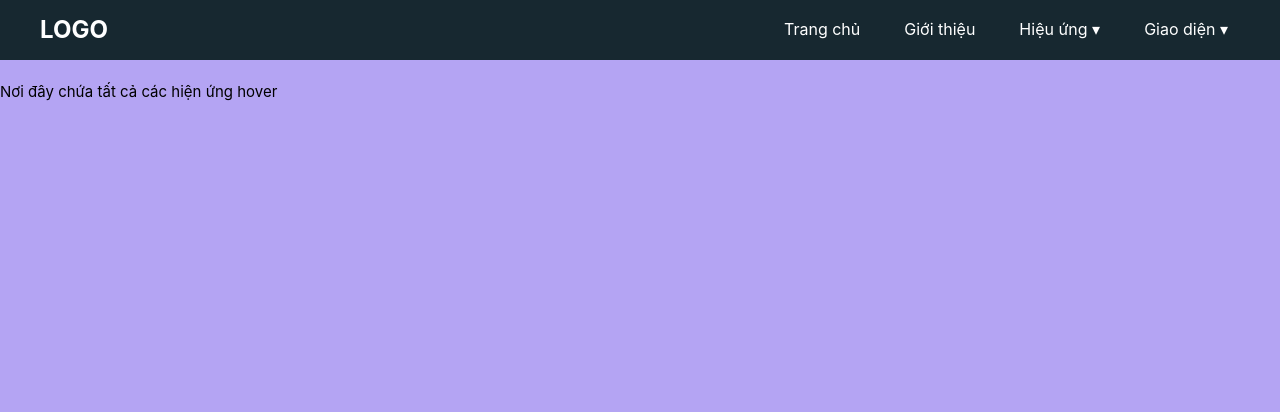
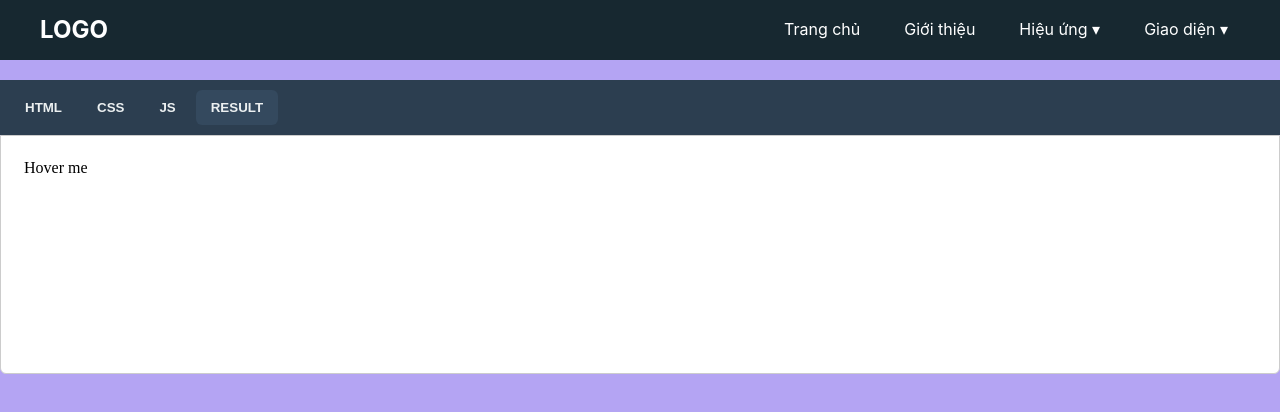
Before and after one commit to PhanVinh09/My-effects-library, a Vue app: page /effect/hover in a window 1280 px wide. Shown: the top 412 px of the page. Built offline with nearby package versions, Linux system fonts and the light colour scheme.

Commit message:
load highlight.js and display html,css,js code

```diff
--- a/package.json
+++ b/package.json
@@ -11,6 +11,7 @@
     "format": "prettier --write src/"
   },
   "dependencies": {
+    "highlight.js": "^11.11.1",
     "vue": "^3.5.13",
     "vue-router": "^4.5.0"
   },
--- /dev/null
+++ b/src/components/effects/EffectTabs.vue
@@ -0,0 +1,119 @@
+<template>
+  <div>
+    <div class="tabs">
+      <button
+        v-for="tab in tabs"
+        :key="tab"
+        @click="activeTab = tab"
+        :class="{ active: activeTab === tab }"
+      >
+        {{ tab.toUpperCase() }}
+      </button>
+    </div>
+
+    <div v-if="activeTab === 'html'" class="tab-content">
+      <pre><code class="language-html">{{ effect.html }}</code></pre>
+    </div>
+    <div v-else-if="activeTab === 'css'" class="tab-content">
+      <pre><code class="language-css">{{ effect.css }}</code></pre>
+    </div>
+    <div v-else-if="activeTab === 'js'" class="tab-content">
+      <pre><code class="language-js">{{ effect.js }}</code></pre>
+    </div>
+    <div v-else class="tab-content">
+      <iframe :srcdoc="generatedPreview" />
+    </div>
+  </div>
+</template>
+
+<script>
+import hljs from 'highlight.js'
+import 'highlight.js/styles/github-dark.css' // hoặc theme khác
+
+export default {
+  props: {
+    effect: Object,
+  },
+  data() {
+    return {
+      tabs: ['html', 'css', 'js', 'result'],
+      activeTab: 'result',
+    };
+  },
+  computed: {
+    generatedPreview() {
+      return `
+        <html>
+          <head><style>${this.effect.css}</style></head>
+          <body>
+            ${this.effect.html}
+            <script>${this.effect.js}<\/script>
+          </body>
+        </html>
+      `;
+    },
+  },
+  mounted() {
+    this.highlightCode();
+  },
+  updated() {
+    this.highlightCode();
+  },
+  watch: {
+    activeTab() {
+      this.highlightCode();
+    }
+  },
+  methods: {
+    highlightCode() {
+      this.$nextTick(() => {
+        document.querySelectorAll('pre code').forEach((block) => {
+          hljs.highlightElement(block);
+        });
+      });
+    }
+  }
+};
+</script>
+
+<style scoped>
+.tabs {
+  display: flex;
+  background: #2c3e50;
+  padding: 10px;
+}
+
+.tabs button {
+  background: transparent;
+  color: #ecf0f1;
+  border: none;
+  padding: 10px 15px;
+  margin-right: 5px;
+  cursor: pointer;
+  font-weight: bold;
+  transition: background 0.3s;
+}
+
+.tabs button:hover,
+.tabs button.active {
+  background: #34495e;
+  border-radius: 6px;
+}
+
+.tab-content {
+  background: #fff;
+  padding: 15px;
+  border: 1px solid #ccc;
+  border-radius: 0 0 6px 6px;
+  min-height: 200px;
+  font-family: 'Courier New', Courier, monospace;
+  font-size: 14px;
+  overflow-x: auto;
+}
+
+iframe {
+  width: 100%;
+  height: 200px;
+  border: none;
+}
+</style>
--- a/src/components/effects/EffectsHover.vue
+++ b/src/components/effects/EffectsHover.vue
@@ -1,7 +1,22 @@
 <template>
-    <section>
-        <div>
-            <span>Nơi đây chứa tất cả các hiện ứng hover</span>
-        </div>
-    </section>
+  <div>
+    <EffectTabs :effect="myEffect" />
+  </div>
 </template>
+<script>
+import EffectTabs from './EffectTabs.vue';
+
+export default {
+  components: { EffectTabs },
+  data() {
+    return {
+      myEffect: {
+        title: "Hover Scale",
+        html: "<div class='box'>Hover me</div>",
+        css: ".box { transition: 0.3s; } .box:hover { transform: scale(1.2); }",
+        js: ""
+      }
+    };
+  }
+};
+</script>
--- a/src/router/index.js
+++ b/src/router/index.js
@@ -5,6 +5,7 @@ import EffectsHover from '@/components/effects/EffectsHover.vue'
 import EffectsAnimate from '@/components/effects/EffectsAnimate.vue'
 import EffectsScroll from '@/components/effects/EffectsScroll.vue'
 import Effects3D from '@/components/effects/Effects3D.vue'
+
 
 const router = createRouter({
   history: createWebHistory(import.meta.env.BASE_URL),
```
Also changed, not shown: src/components/data/effect.json (added, +47 -0 lines), 1 other file (tests, documents, lock files or other folders).
